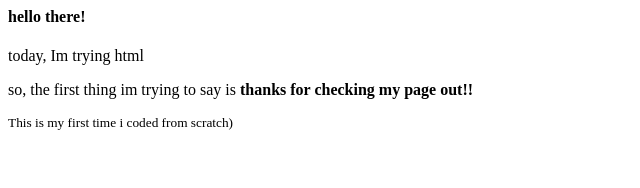
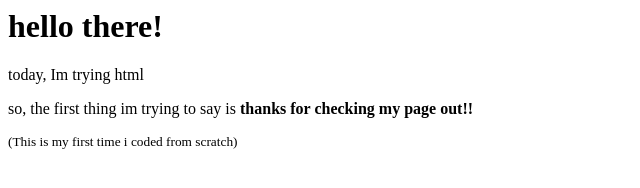
Before and after one commit to jf4232223/SCHOOLGLE-Central, a plain HTML site: page index.html in a window 1280 px wide. Shown: the whole page, without its empty margins (0-640 px from the left). Drawn offline with Linux system fonts and the light colour scheme.

Commit message:
Update index.html

```diff
--- a/index.html
+++ b/index.html
@@ -1,5 +1,5 @@
 <html>
-<h4> <b>  hello there!  </b> </h4>
+<h1> <b>  hello there!  </b> </h1>
  <p> today, Im trying html </p>
  <p> so, the first thing im trying to say is <b> thanks for checking my page out!! </b> </p>
-<small>This is my first time i coded from scratch) </small>
+<small>(This is my first time i coded from scratch) </small>
```
